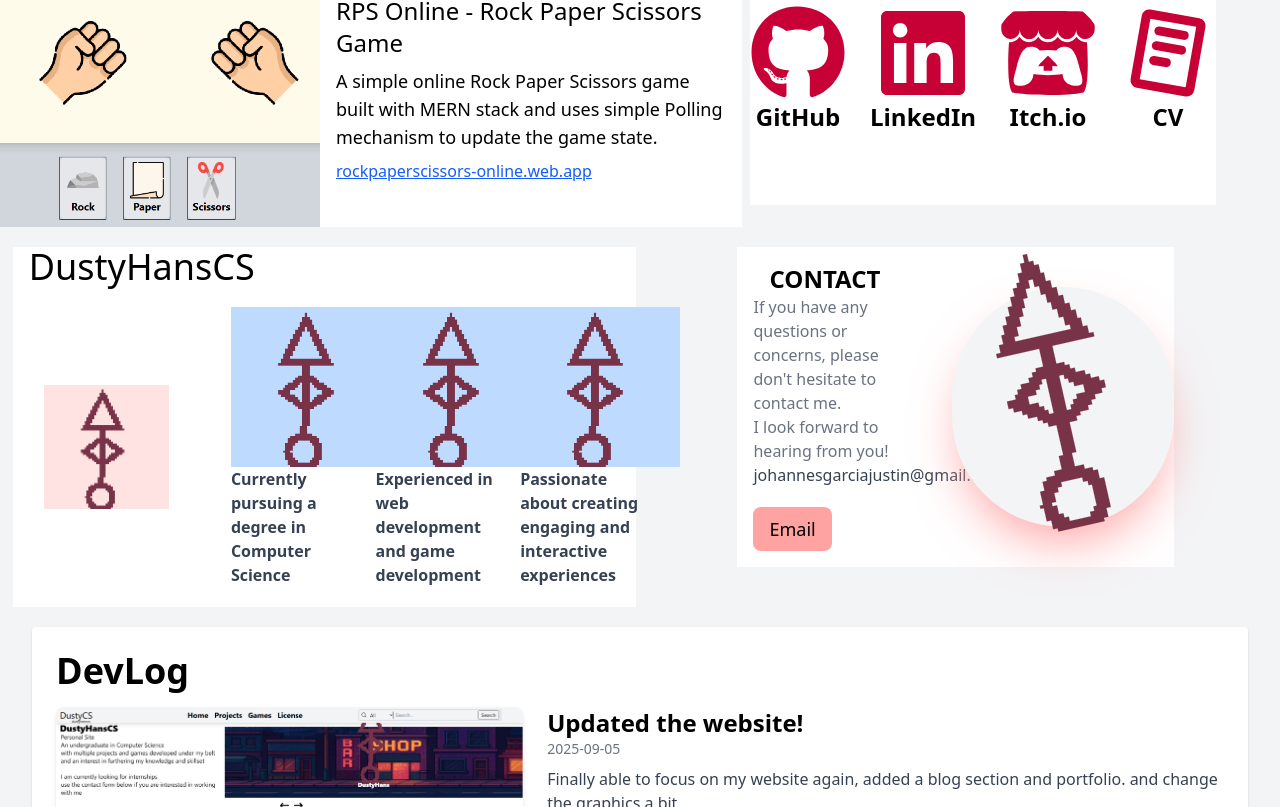
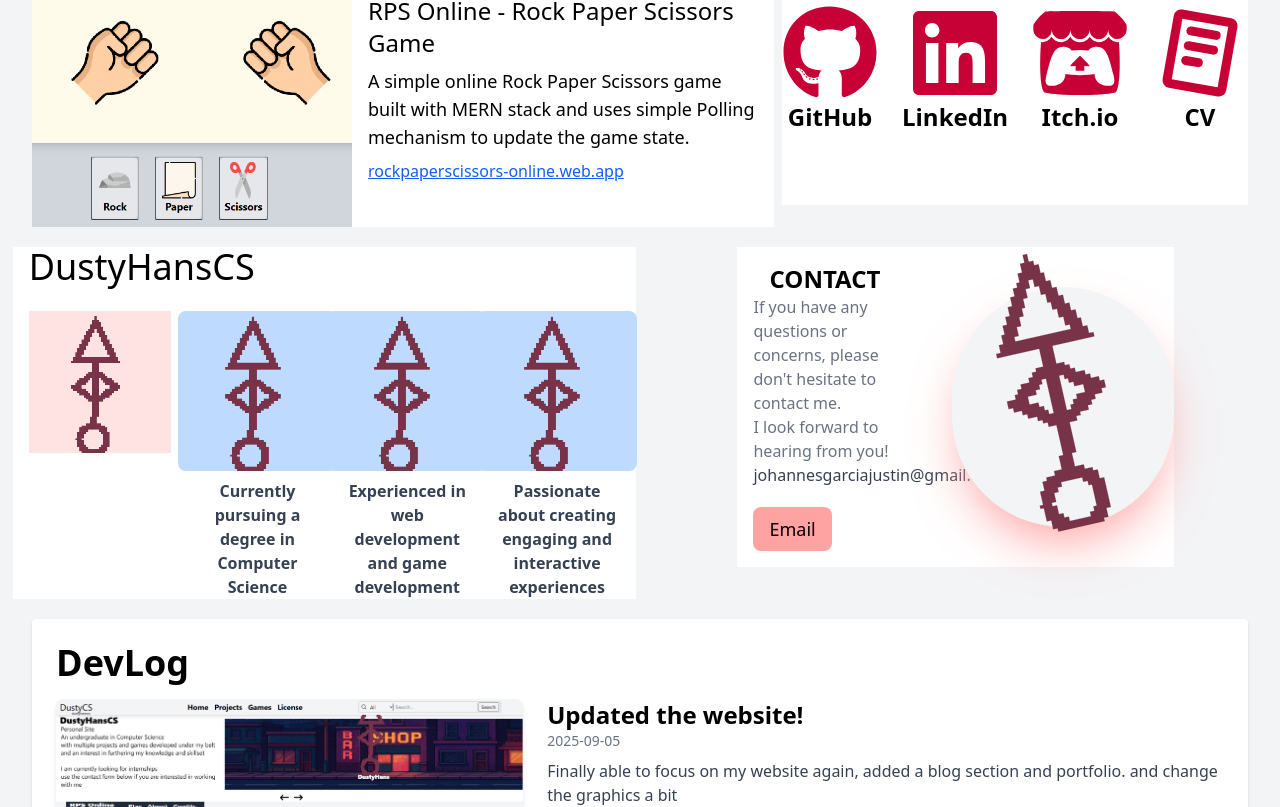
Before and after one commit to DustyCs/DustyCs.github.io, a React (Vite) app: page /#/ in a window 1280 px wide. Shown: the part 509-1316 px from the top of the page. Built offline with nearby package versions, Linux system fonts and the light colour scheme.

Commit message:
[DEV] About me passed

```diff
--- a/src/features/home-page/components/AboutMe.jsx
+++ b/src/features/home-page/components/AboutMe.jsx
@@ -3,33 +3,43 @@ import DustyChar from '../../../assets/projects/DustyChar.png'
 
 export default function AboutMe() {
   return (
-    <div className='bg-white '>
-        <h1 className='text-4xl px-4'>DustyHansCS</h1>
-        <div className='flex items-center justify-around'>
-          <div className='h-full w-[20%] bg-red-100'>
-            <img src={DustyChar} alt="" />
+    <div className="bg-white">
+      <h1 className="text-4xl px-4 mb-6">DustyHansCS</h1>
+
+      <div className="flex flex-col md:flex-row items-center md:items-start justify-around gap-6 px-4">
+        <div className="w-full bg-red-100 md:w-1/4 flex justify-center md:justify-start">
+          <img src={DustyChar} alt="" className="max-h-60 object-contain" />
+        </div>
+        <div className="w-full md:w-3/4 grid grid-cols-1 sm:grid-cols-2 lg:grid-cols-3 gap-6">
+          <div className="flex flex-col items-center text-center">
+            <div className="h-40 w-40 bg-blue-200 flex items-center justify-center rounded-lg overflow-hidden">
+              <img src={DustyChar} alt="" className="h-full object-contain" />
+            </div>
+            <p className="text-gray-700 font-semibold mt-2">
+              Currently pursuing a degree in Computer Science
+            </p>
           </div>
-          <div className='w-[60%] flex justify-around py-5 gap-5'>
-            <div className='w-1/3'>
-              <div className='h-[10rem] w-[10rem] bg-blue-200'>
-              <img src={DustyChar} alt="" />
-              </div>
-              <p className='text-gray-700 font-semibold'>Currently pursuing a degree in Computer Science</p>
+
+          <div className="flex flex-col items-center text-center">
+            <div className="h-40 w-40 bg-blue-200 flex items-center justify-center rounded-lg overflow-hidden">
+              <img src={DustyChar} alt="" className="h-full object-contain" />
             </div>
-            <div className='w-1/3'>
-              <div className='h-[10rem] w-[10rem] bg-blue-200'>
-                <img src={DustyChar} alt="" />
-              </div>
-              <p className='text-gray-700 font-semibold'>Experienced in web development and game development</p>
+            <p className="text-gray-700 font-semibold mt-2">
+              Experienced in web development and game development
+            </p>
+          </div>
+
+          <div className="flex flex-col items-center text-center">
+            <div className="h-40 w-40 bg-blue-200 flex items-center justify-center rounded-lg overflow-hidden">
+              <img src={DustyChar} alt="" className="h-full object-contain" />
             </div>
-            <div className='w-1/3'>
-              <div className='h-[10rem] w-[10rem] bg-blue-200'>
-                <img src={DustyChar} alt="" />
-              </div>
-              <p className='text-gray-700 font-semibold'>Passionate about creating engaging and interactive experiences</p>
-            </div>
+            <p className="text-gray-700 font-semibold mt-2">
+              Passionate about creating engaging and interactive experiences
+            </p>
           </div>
         </div>
+      </div>
     </div>
+
   )
 }
--- a/src/features/home-page/pages/HomePage.jsx
+++ b/src/features/home-page/pages/HomePage.jsx
@@ -88,7 +88,7 @@ export default function HomePage() {
     <div className='h-full'>
         <ComponentSlider slides={[Introduction, LatestProject, LatestGame]}/>
         <div className='w-[100%] m-auto bg-gray-100 gap-5'>
-          <div className='sm:w-[95vw] :m-auto grid grid-cols-1 md:grid-cols-[2fr_1fr] sm:gap-2'>
+          <div className='sm:w-[95vw] m-auto grid grid-cols-1 md:grid-cols-[2fr_1fr] sm:gap-2'>
             <LatestRelease />
             <Portfoli />
           </div>
```
